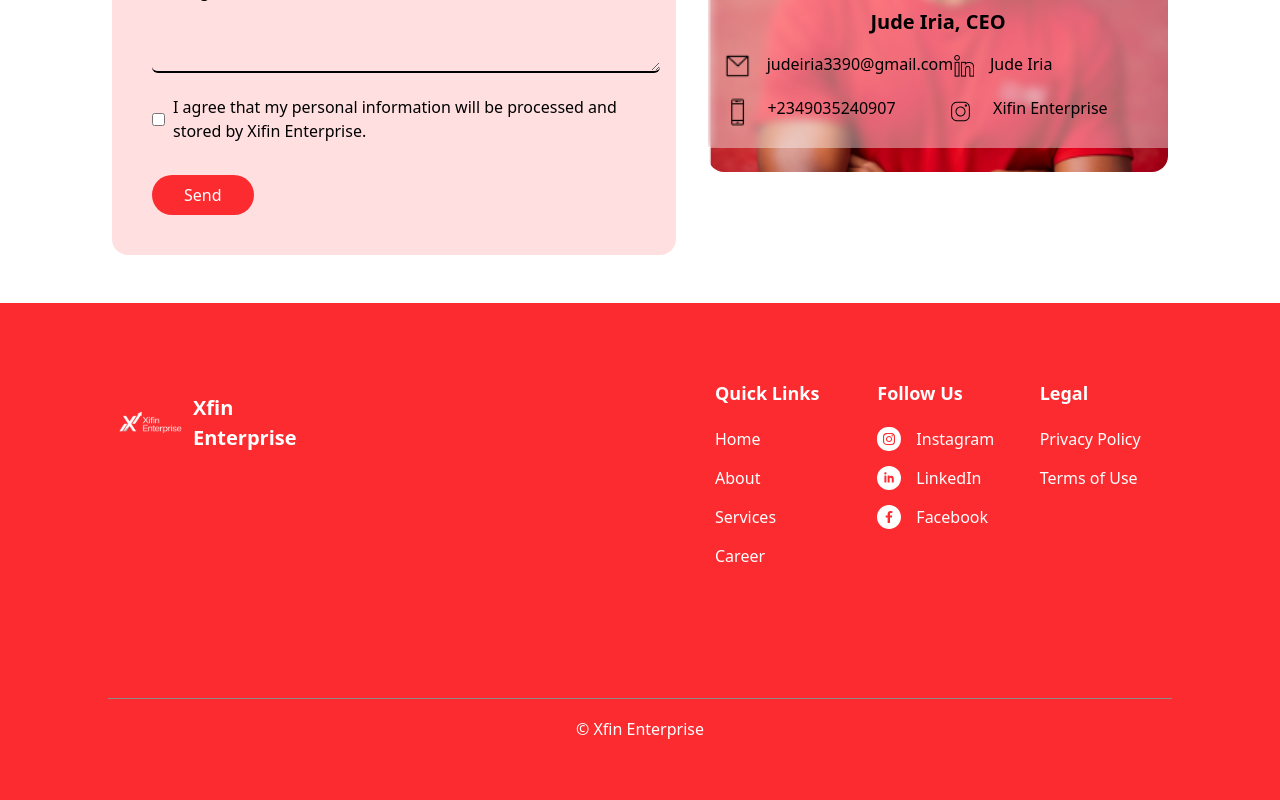
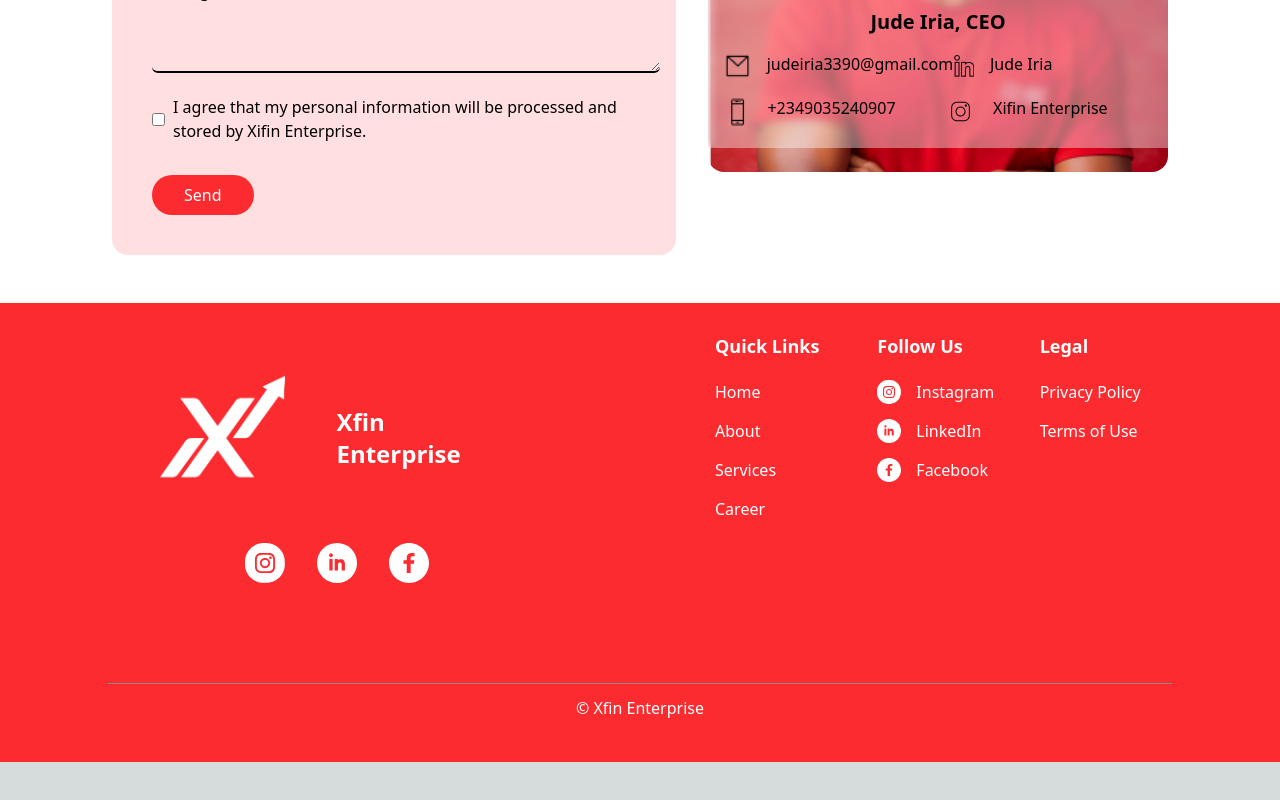
Before and after one commit to audu-joshua/xfin, a Next.js app: page / in a window 1280 px wide. Shown: the part 5774-6574 px from the top of the page. After the commit the page ends 6536 px from the top, so only its background shows below. Built offline with nearby package versions, Linux system fonts and the light colour scheme.

Commit message:
made some changes to enable Deployment

```diff
--- a/components/Layout/Footer/index.tsx
+++ b/components/Layout/Footer/index.tsx
@@ -6,32 +6,75 @@
 import { BsFacebook, BsTwitter, BsLinkedin, BsYoutube } from "react-icons/bs";
 export function Footer() {
   return (
-    <footer className="p-[20px] bg-[#FB2B30] w-full md:py-[77px] md:px-[108px]">
+    <footer className="p-[20px] bg-[#FB2B30] w-full md:py-[30px] md:px-[108px]">
       <div className="lg:grid grid-cols-2 justify-between gap-x-[50px] lg:gap-x-[150px] 2xl:gap-x-[325px]">
         <section>
+          <div>
           <div className="flex items-center">
             <Image
-              src={"/images/footerLogo.svg"}
+              src={"/images/logo2.png"}
               alt="logo"
               height={85}
               width={85}
+              className="w-[50%]"
             />
-            <div className="font-[800] text-[20px] text-white">
+            <div className="font-[800] text-[16px] md:text-lg lg:text-2xl text-white">
               <p>Xfin</p>
               <p>Enterprise</p>
             </div>
           </div>
-          {/**
-          <div className="text-white mt-[30px]">
-            <p className="font-[700] text-[20px]">
-              Creating wealth, building communities
-            </p>
-            <p>
-              We focus on personal and professional development through mindset
-              and investing, so you can grow with confidence.
-            </p>
+
+
+            <div>
+            <ul className="hidden lg:flex justify-center gap-8">
+              <li>
+                <Link href="">
+                  <div className="flex items-center gap-x-[10px] sm:gap-x-[15px]">
+                    <img
+                      src="/images/instagram.svg"
+                      alt="instagram"
+                      width={"24px"}
+                      height={"24px"}
+                      className=" w-10"
+                    />
+                  </div>
+                </Link>
+              </li>
+              <li>
+                <Link href="">
+                  {" "}
+                  <div className="flex items-center gap-x-[10px] sm:gap-x-[15px]">
+                    <img
+                      src="/images/linkedin.svg"
+                      alt="Linkedin"
+                      width={"24px"}
+                      height={"24px"}
+                      className=" w-10"
+                    />
+                  </div>
+                </Link>
+              </li>
+
+              <li>
+                <Link href="">
+                  {" "}
+                  <div className="flex items-center gap-x-[10px] sm:gap-x-[15px]">
+                    <img
+                      src="/images/facebook.svg"
+                      alt="facebook"
+                      width={"24px"}
+                      height={"24px"}
+                      className=" w-10"
+                    />
+                  </div>
+                </Link>
+              </li>
+
+            </ul>
+            </div>
+
           </div>
-  **/}
+
 
         </section>
         <section className="text-white grid grid-cols-3 gap-x-[15px] sm:gap-x-[30px] mt-[73px] lg:mt-0">
@@ -115,7 +158,7 @@
         </section>
       </div>
       <div
-        className="py-[18px] flex justify-center mt-[130px]"
+        className="py-[12px] flex justify-center mt-[100px]"
         style={{ borderTop: "1px solid #8B8B8B" }}
       >
         <p className="font-medium text-white">&copy; Xfin Enterprise</p>
--- a/components/homeComponents/blogs/indes.tsx
+++ b/components/homeComponents/blogs/indes.tsx
@@ -3,21 +3,19 @@
 
 export default function Blogs() {
   return (
-    <div className='bg-white flex  justify-center py-8'>
-            <h2> Visit Our Blog </h2>
-        <div className='grid md:grid-cols-2 md:gap-4 lg:grid-cols-3'>
-            {data.map(d => (
-                <div className='w-[90%] lg:w-full'>
-                    <img src={d.image} alt={d.title} className=''/>
-                    <h3 className='text-black font-bold text-base md:text-xl lg:text-2xl py-4'>{d.title}</h3>
-                    <p className=' font-medium text-base text-black'>{d.date}</p>
-                </div>
+    <div className='bg-white flex justify-center py-8'>
+    <h2>Visit Our Blog</h2>
+    <div className='grid md:grid-cols-2 md:gap-4 lg:grid-cols-3'>
+        {data.map((d, index) => ( // Added index parameter to map function
+            <div key={index} className='w-[90%] lg:w-full'> {/* Added key prop */}
+                <img src={d.image} alt={d.title} className=''/>
+                <h3 className='text-black font-bold text-base md:text-xl lg:text-2xl py-4'>{d.title}</h3>
+                <p className='font-medium text-base text-black'>{d.date}</p>
+            </div>
+        ))}
+    </div>
+</div>
 
-            ))}
-
-        </div>
-
-    </div>
   )
 }
 
--- a/components/homeComponents/form/index.tsx
+++ b/components/homeComponents/form/index.tsx
@@ -139,34 +139,34 @@
       {/* Insert your image here */}
       <img src="./images/IMG_20230804_021813.png" alt="Your Image" className="w-full" />
       {/* Glassmorphic Overlay */}
-    <div className="absolute bottom-6 w-full h-[35%] p-2 md:p-4 bg-white bg-opacity-40 backdrop-blur-sm">
+      <div className="absolute bottom-2 md:bottom-6 w-full md:h-[35%] h-[40%] p-2 md:p-4 bg-white bg-opacity-40 backdrop-blur-sm">
         <h4 className="text-lg md:text-xl font-semibold text-black text-center py-2">Jude Iria, CEO</h4>
-    <div className='grid grid-cols-2 gap-4 py-2'>
-        <div className='flex text-black'>
-            <img src='./images/mail.png'></img>
-            <p className='px-4'> judeiria3390@gmail.com </p>
+        <div className="grid md:grid-cols-2 gap-4 py-2">
+          <div className="flex text-black">
+            <img src="./images/mail.png" alt="mail" />
+            <p className="px-4">judeiria3390@gmail.com</p>
           </div>
 
-        <div className='flex text-black'>
-        <img src='./images/linkedin.png'></img>
-            <p className='px-4'> Jude Iria </p>
+          <div className="flex text-black">
+            <img src="./images/linkedin.png" alt="linkedin" />
+            <p className="px-4">Jude Iria</p>
           </div>
 
-        <div className='flex text-black'>
-        <img src='./images/phone.png'></img>
-            <p className='px-4'> +2349035240907 </p>
+          <div className="md:flex hidden text-black">
+            <img src="./images/phone.png" alt="phone" />
+            <p className="px-4">+2349035240907</p>
           </div>
 
-        <div className='flex text-black'>
-        <img src='./images/instagram.png'></img>
-            <p className='px-4'> Xifin Enterprise </p>
+          <div className="md:flex hidden text-black">
+            <img src="./images/instagram.png" alt="instagram" />
+            <p className="px-4">Xifin Enterprise</p>
+          </div>
         </div>
       </div>
     </div>
   </div>
 </div>
 
-    </div>
   );
 };
 
```
Also changed, not shown: public/images/logo2.png (added). Lines whose indentation alone changed are shown as unchanged.
